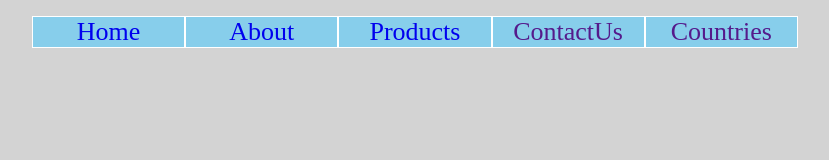
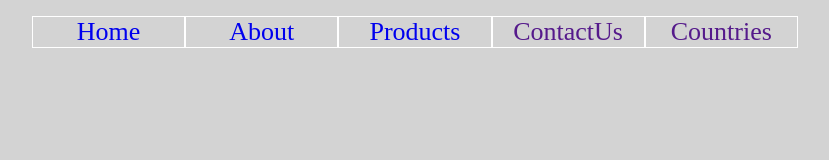
Before and after one commit to jovia922/check2_JoviaM, a plain HTML site: page index.html in a window 1280 px wide. Shown: the whole page, without its empty margins (16-845 px from the left). Drawn offline with Linux system fonts and the light colour scheme.

Commit message:
Update index.html

```diff
--- a/index.html
+++ b/index.html
@@ -8,7 +8,7 @@ background-color: lightgrey;
 }
 ul li{list-style-type: none;
 font-size: 26px;
-background-color: skyblue;
+background-color: lightgrey;
 float: left;
 width:4cm;
 text-align: center;
@@ -51,7 +51,7 @@ margin: -1cm 17cm 14cm 4cm;
 <ul>
 <li><a href="computer.html">Home</a></li>
 <li><a href="program.html">About</a></li>
-<li><a href="check.html">Products</a>
+<li><a href="Check.html">Products</a>
 <ol id="a">
 <li><a href="">Phones</a>
 <ul id="b">
```
